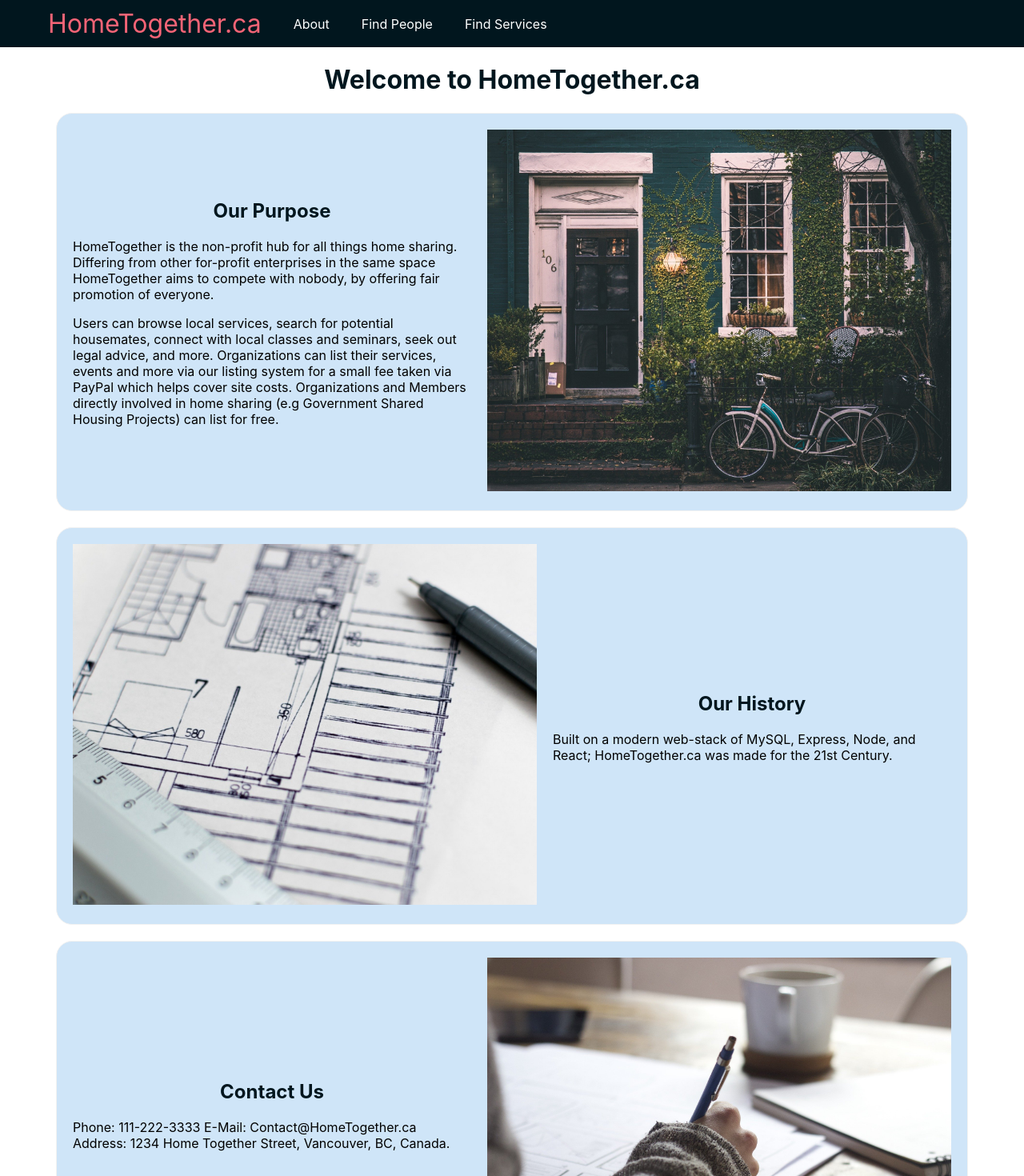
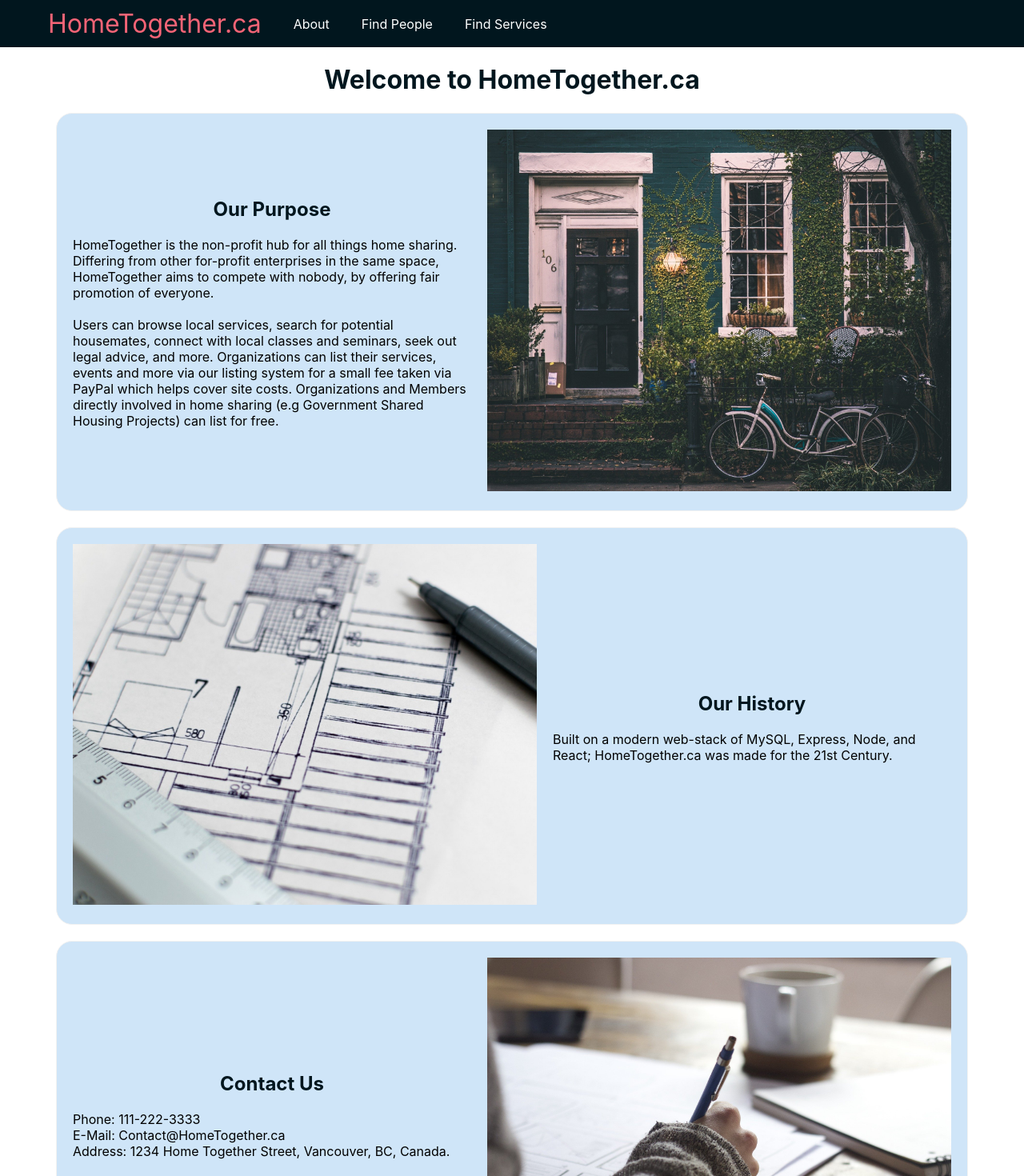
Before and after one commit to JadenBalogh/home-together-b, a React (Create React App) app in the folder client/: page / in a window 1280 px wide. Shown: the top 1470 px of the page at 80% size. Built offline with nearby package versions, Linux system fonts and the light colour scheme.

Commit message:
Update About text formatting

```diff
--- a/client/src/about/About.js
+++ b/client/src/about/About.js
@@ -13,34 +13,39 @@ function About(props) {
       <h1>Welcome to HomeTogether.ca</h1>
       <AboutBlockLeft
         title='Our Purpose'
-        desc={`
-          HomeTogether is the non-profit hub for all things home sharing. Differing from other for-profit
-          enterprises in the same space HomeTogether aims to compete with nobody, by offering fair promotion of
-          everyone.
-        `}
-        desc2={`
+        desc={
+          <div>
+            HomeTogether is the non-profit hub for all things home sharing. Differing from other for-profit enterprises
+            in the same space, HomeTogether aims to compete with nobody, by offering fair promotion of everyone.
+            <br />
+            <br />
             Users can browse local services, search for potential housemates, connect with local classes and seminars,
             seek out legal advice, and more. Organizations can list their services, events and more via our listing
             system for a small fee taken via PayPal which helps cover site costs. Organizations and Members directly
             involved in home sharing (e.g Government Shared Housing Projects) can list for free.
-        `}
+          </div>
+        }
         image={bikeImg}
       />
       <AboutBlockRight
         title='Our History'
-        desc={`
+        desc={
+          <div>
             Built on a modern web-stack of MySQL, Express, Node, and React; HomeTogether.ca was made for the 21st
             Century.
-        `}
+          </div>
+        }
         image={blueprintsImg}
       />
       <AboutBlockLeft
         title='Contact Us'
-        desc={`
-          Phone: 111-222-3333
-          E-Mail: Contact@HomeTogether.ca
-          Address: 1234 Home Together Street, Vancouver, BC, Canada.
-        `}
+        desc={
+          <div>
+            Phone: 111-222-3333<br/>
+            E-Mail: Contact@HomeTogether.ca<br/>
+            Address: 1234 Home Together Street, Vancouver, BC, Canada.<br/>
+          </div>
+        }
         image={personWritingImg}
       />
     </div>
--- a/client/src/about/AboutBlockLeft.js
+++ b/client/src/about/AboutBlockLeft.js
@@ -6,7 +6,6 @@ function AboutBlockLeft(props) {
       <div className='about-block-desc-left'>
         <h2 className='about-block-header'>{props.title}</h2>
         <p>{props.desc}</p>
-        <p>{props.desc2}</p>
       </div>
       <div>
         <img className='about-block-img' alt='' src={props.image} />
--- a/client/src/about/AboutBlockRight.js
+++ b/client/src/about/AboutBlockRight.js
@@ -9,7 +9,6 @@ function AboutBlockRight(props) {
       <div className='about-block-desc-right'>
         <h2 className='about-block-header'>{props.title}</h2>
         <p>{props.desc}</p>
-        <p>{props.desc2}</p>
       </div>
     </div>
   );
```
Lines whose indentation alone changed are shown as unchanged.
